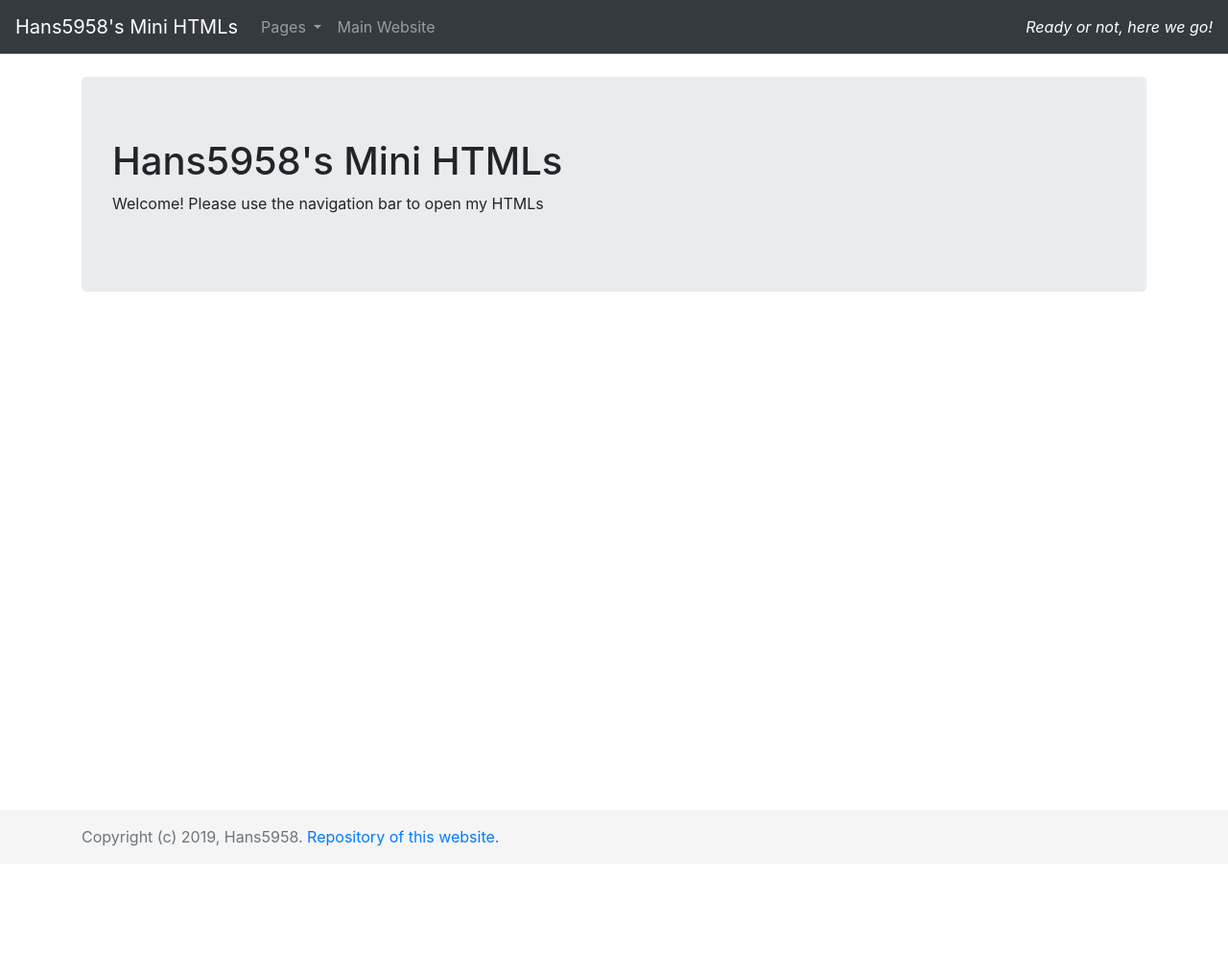
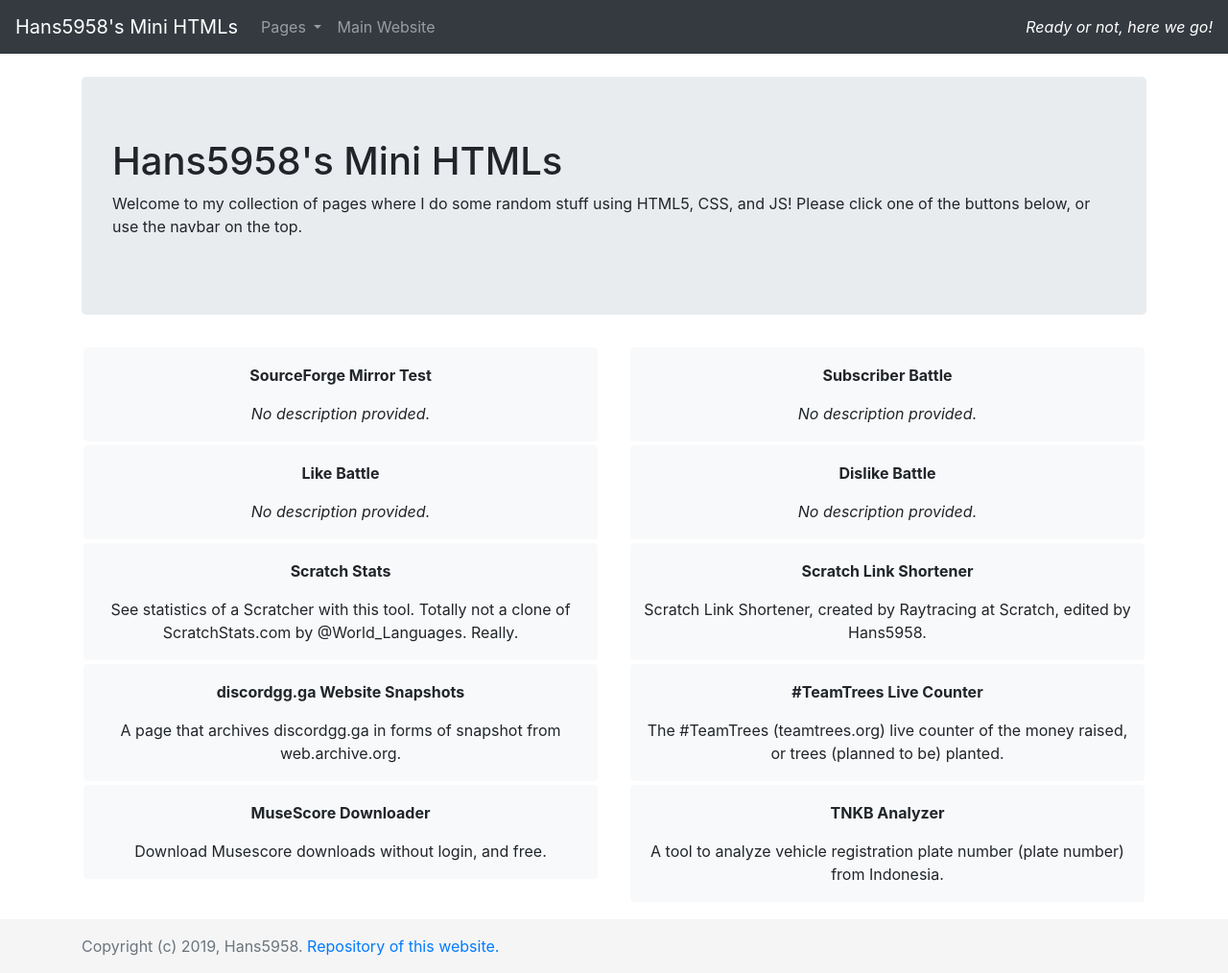
Before and after one commit to Hans5958/mini-htmls, a Jekyll site: the page built from index.html, in a window 1280 px wide. Shown: the whole page at 96% size. Built offline with Jekyll 4.4.1, drawn with Linux system fonts in a browser that asks for light colours; comment, search, counter and statistics services are not loaded; a style sheet for code colours, icons or effects is not loaded; before the commit the page ends 900 px from its top, so only the background shows below that.

Commit message:
Update index and nav (+ minor changes)
Now using Jekyll to handle page's metadata!
Added buttons at the index for easier navigation.
Description changes.

```diff
--- /dev/null
+++ b/_data/pages.yml
@@ -0,0 +1,35 @@
+- name: SourceForge Mirror Test
+  link: sourceforge-mirror-test
+
+- name: Subscriber Battle
+  link: subscriber-battle
+
+- name: Like Battle
+  link: like-battle
+
+- name: Dislike Battle
+  link: dislike-battle
+
+- name: Scratch Stats
+  link: scratch-stats
+  desc: See statistics of a Scratcher with this tool. Totally not a clone of ScratchStats.com by @World_Languages. Really.
+
+- name: Scratch Link Shortener
+  link: scratch-link-shortener
+  desc: Scratch Link Shortener, created by Raytracing at Scratch, edited by Hans5958.
+
+- name: discordgg.ga Website Snapshots
+  link: discordgg.ga
+  desc: "A page that archives discordgg.ga in forms of snapshot from web.archive.org."
+
+- name: "#TeamTrees Live Counter"
+  link: teamtrees
+  desc: "The #TeamTrees (teamtrees.org) live counter of the money raised, or trees (planned to be) planted."
+
+- name: MuseScore Downloader
+  link: musescore-downloader
+  desc: Download Musescore downloads without login, and free.
+
+- name: TNKB Analyzer
+  link: tnkb-analyzer
+  desc: A tool to analyze vehicle registration plate number (plate number) from Indonesia.
--- a/_includes/nav.html
+++ b/_includes/nav.html
@@ -12,46 +12,13 @@
           Pages
         </a>
         <ul class="dropdown-menu" aria-labelledby="navDrop">
+          {% for page in site.data.pages %}
           <li>
-            <a class="dropdown-item" href="/mini-htmls/sourceforge-mirror-test">
-              SourceForge Mirror Test
+            <a class="dropdown-item" href="/mini-htmls/{{ page.link }}">
+              {{ page.name }}
             </a>
           </li>
-          <li>
-            <a class="dropdown-item" href="/mini-htmls/subscriber-battle">
-              Subscriber Battle
-            </a>
-          </li>
-          <li>
-            <a class="dropdown-item" href="/mini-htmls/like-battle">
-              Like Battle
-            </a>
-          </li>
-          <li>
-            <a class="dropdown-item" href="/mini-htmls/dislike-battle">
-              Dislike Battle
-            </a>
-          </li>
-          <li>
-            <a class="dropdown-item" href="/mini-htmls/scratch-stats">
-              Scratch Stats
-            </a>
-          </li>
-		  <li>
-            <a class="dropdown-item" href="/mini-htmls/scratch-link-shortener">
-              Scratch Link Shortener
-            </a>
-          </li>
-		  <li>
-            <a class="dropdown-item" href="/mini-htmls/discordgg.ga">
-              discordgg.ga Website Snapshots
-            </a>
-          </li>
-		  <li>
-            <a class="dropdown-item" href="/mini-htmls/teamtrees">
-              #TeamTrees Live Counter
-            </a>
-          </li>
+          {% endfor %}
         </ul>
       </li>
       <li class="nav-item">
--- a/discordgg.ga/index.html
+++ b/discordgg.ga/index.html
@@ -1,7 +1,7 @@
 ---
 layout: default
 title: discordgg.ga Website Snapshots
-description: This website archives discordgg.ga in forms os snapshot from web.archive.org.
+description: This page archives discordgg.ga in forms of snapshot from web.archive.org.
 ---
 
 <style>
@@ -13,7 +13,7 @@
 </style>
 
 <h1>discordgg.ga Website Snapshots</h1>
-<p>This website archives discordgg.ga in forms of snapshot from web.archive.org.</p>
+<p>This page archives discordgg.ga in forms of snapshot from web.archive.org.</p>
 
 <a href="post1/index.html">Post-Mortem 1 (fake domain takedown)</a>
 <a href="post2/index.html">Post-Mortem 2 (comeback)</a>
--- a/index.html
+++ b/index.html
@@ -7,6 +7,47 @@
 <div class="container">
 	<div class="jumbotron">
 		<h1>Hans5958's Mini HTMLs</h1>
-		<p>Welcome! Please use the navigation bar to open my HTMLs</p>
+		<p>Welcome to my collection of pages where I do some random stuff using HTML5, CSS, and JS! Please click one of the buttons below, or use the navbar on the top.</p>
 	</div>
+
+	{% for page in site.data.pages %}
+		{% cycle "toptag": '<div class="row">', "" %}
+			<div class="col-sm-12 col-lg-6">
+				<a class="grid-item btn btn-light" href="/mini-htmls/{{ page.link }}">
+					<p class="name">{{ page.name }}</p>
+					{% if page.desc %}
+						<p class="desc">{{ page.desc }}</p>
+					{% else %}
+						<p class="desc" style="font-style:italic">No description provided.</p>
+					{% endif %}
+				</a>
+			</div>
+		{% cycle "bottomtag": "", "</div>" %}
+	{% endfor %}
 </div>
+
+<style>
+	.grid-item {
+		/* color: black;
+		border:1px solid black ; */
+		text-align: center;
+		display: block;
+		margin: 2px;
+		padding: 1rem 0.5rem;
+	}
+
+	.grid-item:hover {
+		text-decoration: none;
+		/* color: black;
+		background-color: #f8f9fa */
+	}
+
+	.grid-item .name {
+		font-weight: bold;
+		font-size: 1rem;
+	}
+
+	.grid-item .desc {
+		margin: 0;
+	}
+</style>
--- a/tnkb-analyzer.html
+++ b/tnkb-analyzer.html
@@ -1,7 +1,7 @@
 ---
 layout: default
 title: TNKB Analyzer
-description: TNKB Analyzer
+description: This is a tool to analyze vehicle registration plate number (plate number) from Indonesia.
 ---
 
 <style>
@@ -119,7 +119,7 @@
 
 	let dict
 
-	$.getJSON("../assets/other/tnkb-analyzer/dictMerged.json", json => {
+	$.getJSON("/../assets/other/tnkb-analyzer/dictMerged.json", json => {
 		dict = json
 		inputField.disabled = false
 		dictCallback()
```
